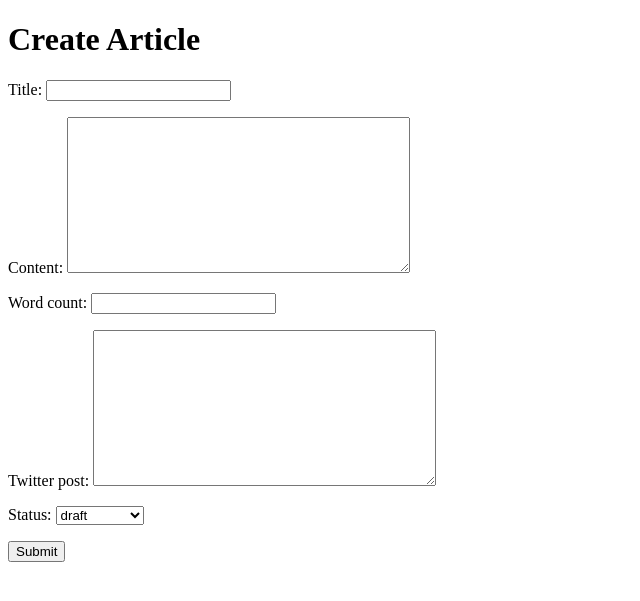
After one commit to krishnakamith/article-management-system, a Django app: page /articles/create/ in a window 1280 px wide. The commit adds this page. Shown: the top 601 px of the page, without its empty margins (0-640 px from the left). Run offline with Django 5.2, Linux system fonts and the light colour scheme.

Commit message:
added form for creating article FBV

```diff
--- a/articles/forms.py
+++ b/articles/forms.py
@@ -1,7 +1,15 @@
 from django import forms
 from .models import Article
 
-class CreateArticleForm(forms.ModelForm):
-    class Meta:
-        model = Article
-        fields = ("title", "content", "word_count", "status", "twitter_post")
+ARTICLE_STATUS = (
+            ("draft", "draft"),
+            ("inprogress", "in progress"),
+            ("published", "published"),
+        )
+
+class CreateArticleForms(forms.Form):
+    title = forms.CharField(max_length=100)
+    content = forms.CharField(widget=forms.Textarea)
+    word_count = forms.IntegerField()
+    twitter_post =  forms.CharField(widget=forms.Textarea, required=False)
+    status = forms.ChoiceField(choices = ARTICLE_STATUS)
--- a/articles/models.py
+++ b/articles/models.py
@@ -3,7 +3,7 @@ from django.contrib.auth.models import AbstractUser
 
 ARTICLE_STATUS = (
             ("draft", "draft"),
-            ("inprogress", "inprogress"),
+            ("inprogress", "in progress"),
             ("published", "published"),
         )
 
--- a/articles/urls.py
+++ b/articles/urls.py
@@ -1,6 +1,7 @@
 from django.urls import path
-from .views import home
+from .views import home, create_article
 
 urlpatterns = [
-    path("", home)
+    path("", home, name='home'),
+    path("articles/create/", create_article, name="create_article"),
 ]
--- a/articles/views.py
+++ b/articles/views.py
@@ -1,7 +1,25 @@
-from django.shortcuts import render
+from django.shortcuts import render, redirect
 from .models import Article
-
+from .forms import CreateArticleForms
 
 def home(request):
     articles = Article.objects.all()
     return render(request, "articles/home.html", {"articles" : articles})
+
+def create_article(request):
+    if request.method == "POST":
+        form = CreateArticleForms(request.POST)
+        if form.is_valid:
+            form_data = form.cleaned_data
+            new_article = Article(
+                title = form_data["title"],
+                content = form_data["content"],
+                status = form_data["status"],
+                word_count = form_data["word_count"],
+                twitter_post = form_data["twitter_post"],
+            )
+            new_article.save()
+            return redirect("home")
+    else:
+        form = CreateArticleForms()
+        return render(request, "articles/create_article.html", {"form" : form})
--- /dev/null
+++ b/templates/articles/create_article.html
@@ -0,0 +1,16 @@
+<!DOCTYPE html>
+<html lang="en">
+<head>
+    <meta charset="UTF-8">
+    <meta name="viewport" content="width=device-width, initial-scale=1.0">
+    <title>Create Article</title>
+</head>
+<body>
+    <h1>Create Article</h1>
+    <form method="POST">
+        {% csrf_token %}
+        {{ form.as_p }}
+        <button type="submit">Submit</button>
+    </form>
+</body>
+</html>
--- a/templates/articles/home.html
+++ b/templates/articles/home.html
@@ -3,7 +3,7 @@
 <head>
     <meta charset="UTF-8">
     <meta name="viewport" content="width=device-width, initial-scale=1.0">
-    <title>Worldly</title>
+    <title>Wordly</title>
 </head>
 <body>
     <h1>Article</h1>
```
Also changed, not shown: README.md, articles/migrations/0002_alter_article_status.py (added), db.sqlite3 (added).
